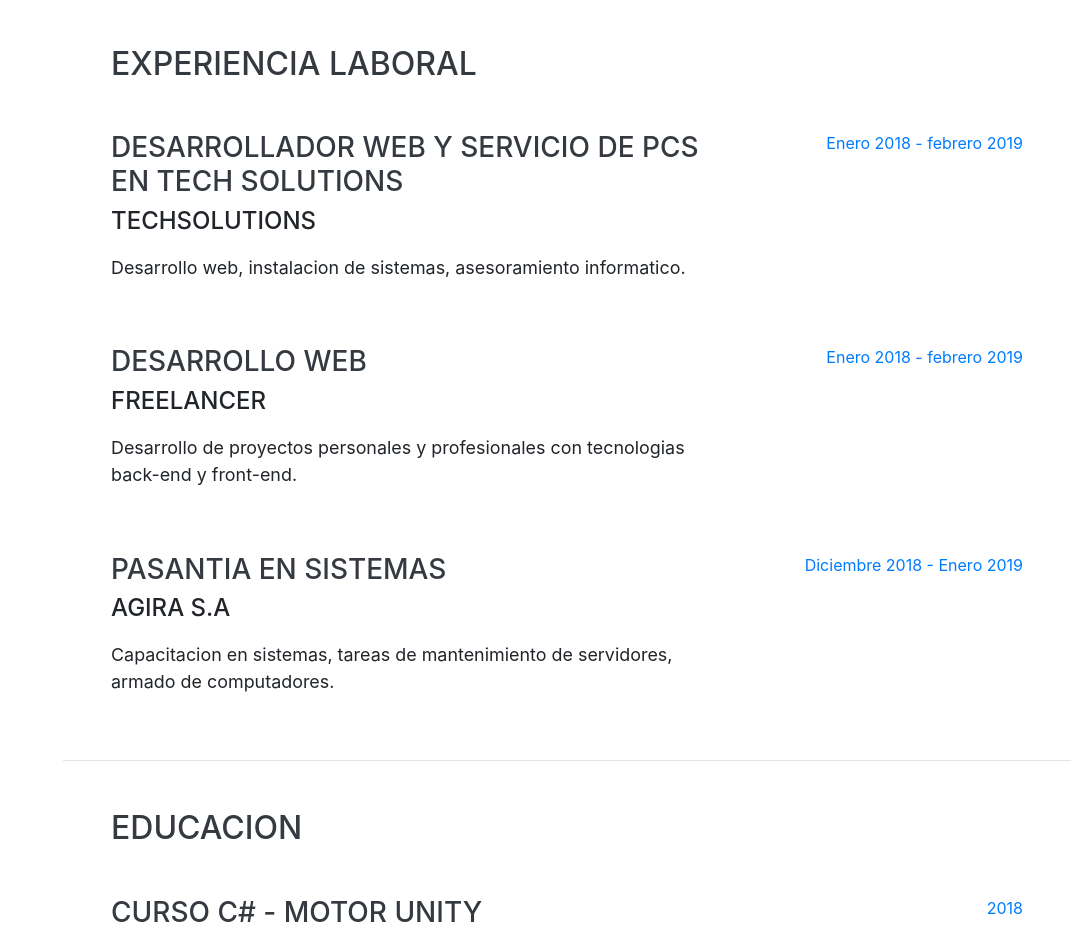
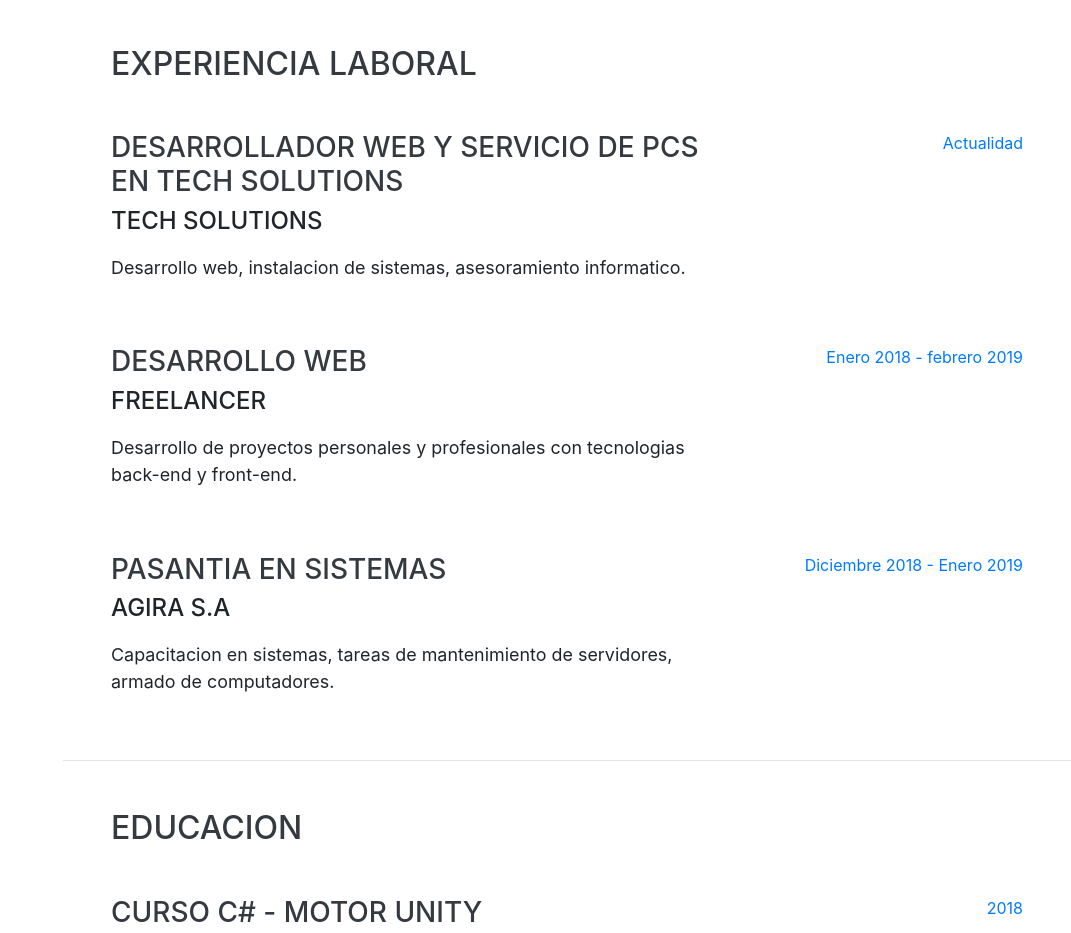
Before and after one commit to LucaCevasco/lucacevasco.github.io, a website with bundled scripts: page index.html in a window 1280 px wide. Shown: the part 804-1737 px from the top of the page, without its empty margins (209-1280 px from the left). Built offline with nearby package versions, Linux system fonts and the light colour scheme; a web font is replaced by a local one.

Commit message:
Update index.html

```diff
--- a/index.html
+++ b/index.html
@@ -99,11 +99,11 @@
         <div class="resume-item d-flex flex-column flex-md-row justify-content-between mb-5">
           <div class="resume-content">
             <h3 class="mb-1">Desarrollador Web y servicio de PCs en Tech Solutions</h3>
-            <div class="subheading mb-3">TechSolutions</div>
+            <div class="subheading mb-3">Tech Solutions</div>
             <p>Desarrollo web, instalacion de sistemas, asesoramiento informatico.</p>
           </div>
           <div class="resume-date text-md-right">
-            <span class="text-primary">Enero 2018 - febrero 2019</span>
+            <span class="text-primary">Actualidad</span>
           </div>
         </div>
 
```
